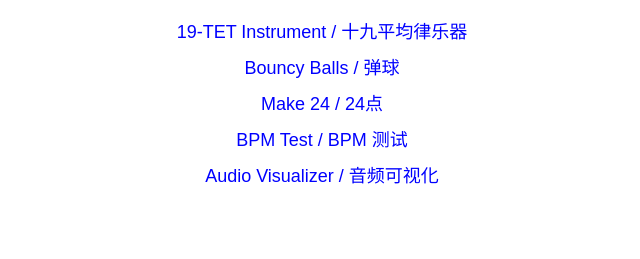
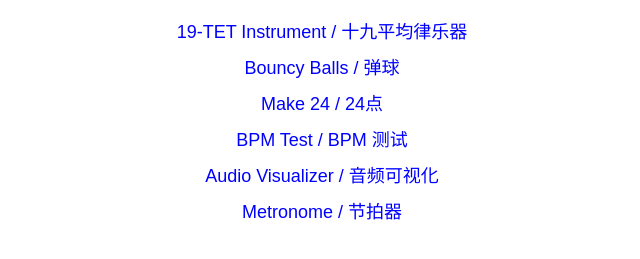
Before and after one commit to Jerry-X-Wang/Jerry-X-Wang.github.io, a plain HTML site: page index.html in a window 1280 px wide. Shown: the part 125-384 px from the top of the page, without its empty margins (318-958 px from the left). Drawn offline with Linux system fonts and the light colour scheme.

Commit message:
Updated metronome

```diff
--- a/index.html
+++ b/index.html
@@ -88,5 +88,10 @@
             Audio Visualizer / 音频可视化
         </a>
     </div>
+    <div class="link" id="audio-visualizer">
+        <a href="/metronome/metronome.html">
+            Metronome / 节拍器
+        </a>
+    </div>
 </body>
 </html>
```
